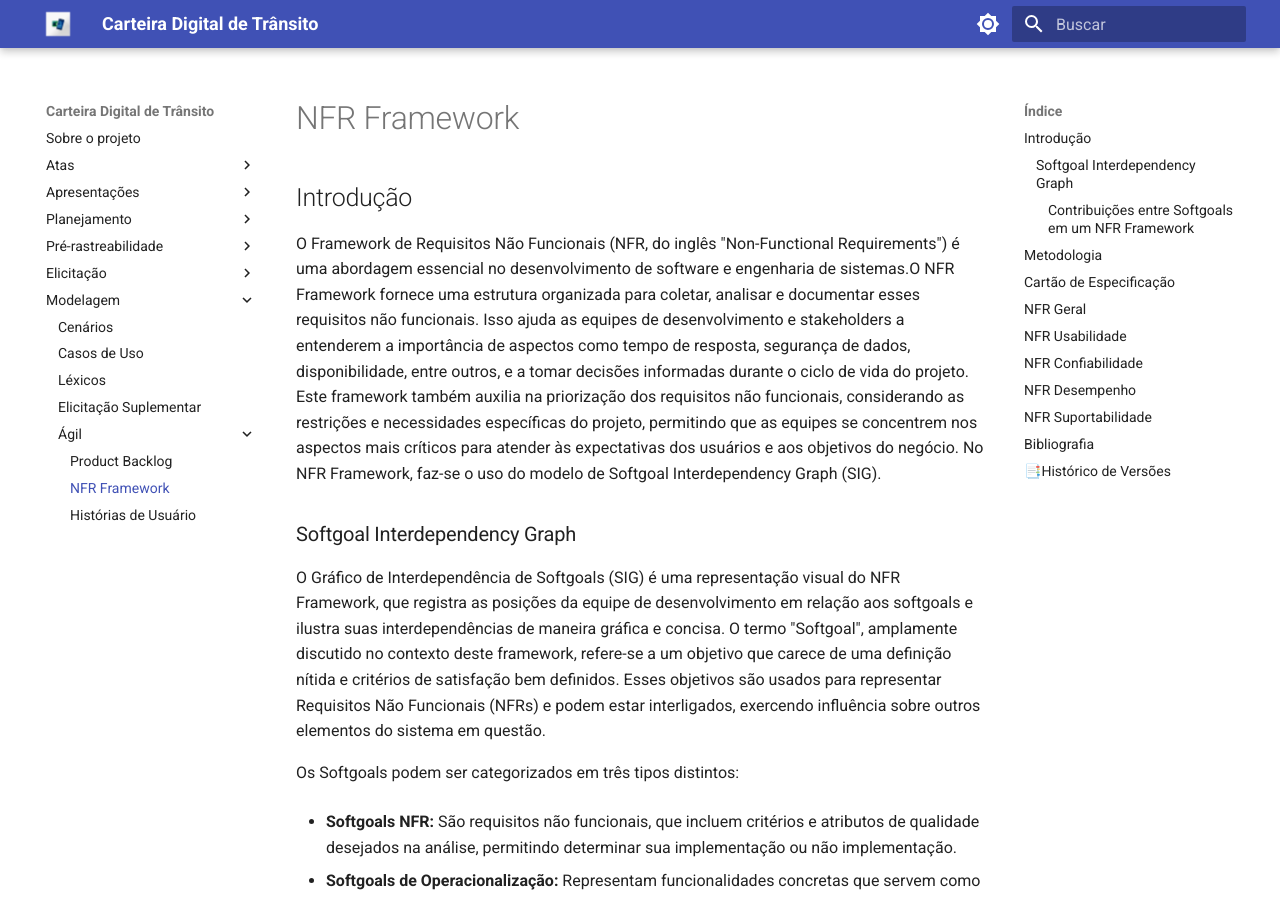
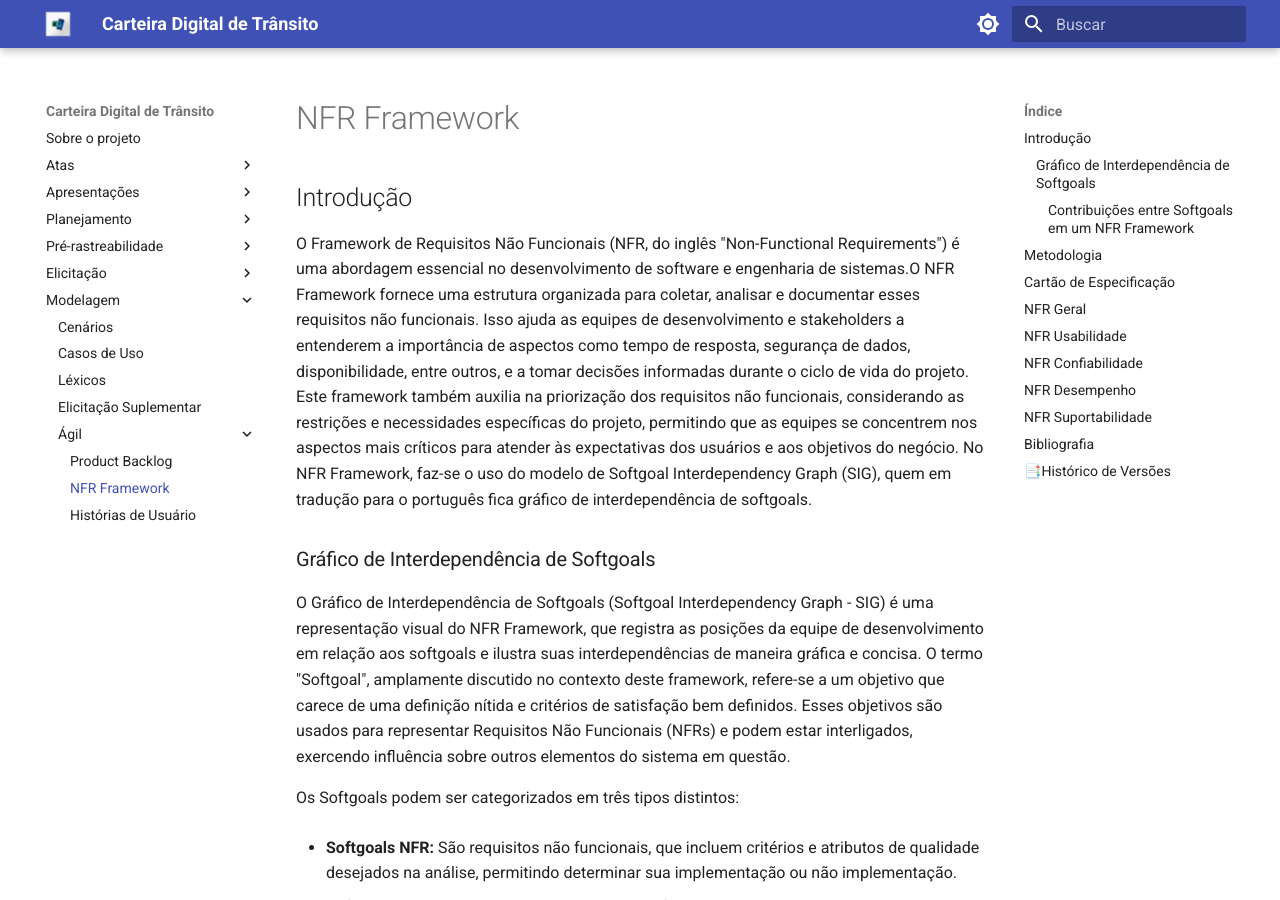
Before and after one commit to Requisitos-de-Software/2023.2-Carteira_Digital_de_Transito, an MkDocs documentation site: the page built from docs/modelagem/agil/framework.md, in a window 1280 px wide and 900 px high. Built offline with MkDocs 1.6.1 and Material for MkDocs 9.7.7, drawn with Linux system fonts in a browser that asks for light colours.

Commit message:
Update framework.md

```diff
--- a/docs/modelagem/agil/framework.md
+++ b/docs/modelagem/agil/framework.md
@@ -3,11 +3,11 @@
 ## Introdução
 
 O Framework de Requisitos Não Funcionais (NFR, do inglês "Non-Functional Requirements") é uma abordagem essencial no desenvolvimento de software e engenharia de sistemas.O NFR Framework fornece uma estrutura organizada para coletar, analisar e documentar esses requisitos não funcionais. Isso ajuda as equipes de desenvolvimento e stakeholders a entenderem a importância de aspectos como tempo de resposta, segurança de dados, disponibilidade, entre outros, e a tomar decisões informadas durante o ciclo de vida do projeto. <br/>
-Este framework também auxilia na priorização dos requisitos não funcionais, considerando as restrições e necessidades específicas do projeto, permitindo que as equipes se concentrem nos aspectos mais críticos para atender às expectativas dos usuários e aos objetivos do negócio. No NFR Framework, faz-se o uso do modelo de Softgoal Interdependency Graph (SIG).
+Este framework também auxilia na priorização dos requisitos não funcionais, considerando as restrições e necessidades específicas do projeto, permitindo que as equipes se concentrem nos aspectos mais críticos para atender às expectativas dos usuários e aos objetivos do negócio. No NFR Framework, faz-se o uso do modelo de Softgoal Interdependency Graph (SIG), quem em tradução para o português fica gráfico de interdependência de softgoals.
 
-### Softgoal Interdependency Graph
+### Gráfico de Interdependência de Softgoals
 
-O Gráfico de Interdependência de Softgoals (SIG) é uma representação visual do NFR Framework, que registra as posições da equipe de desenvolvimento em relação aos softgoals e ilustra suas interdependências de maneira gráfica e concisa. O termo "Softgoal", amplamente discutido no contexto deste framework, refere-se a um objetivo que carece de uma definição nítida e critérios de satisfação bem definidos. Esses objetivos são usados para representar Requisitos Não Funcionais (NFRs) e podem estar interligados, exercendo influência sobre outros elementos do sistema em questão.
+O Gráfico de Interdependência de Softgoals (Softgoal Interdependency Graph - SIG) é uma representação visual do NFR Framework, que registra as posições da equipe de desenvolvimento em relação aos softgoals e ilustra suas interdependências de maneira gráfica e concisa. O termo "Softgoal", amplamente discutido no contexto deste framework, refere-se a um objetivo que carece de uma definição nítida e critérios de satisfação bem definidos. Esses objetivos são usados para representar Requisitos Não Funcionais (NFRs) e podem estar interligados, exercendo influência sobre outros elementos do sistema em questão.
 
 Os Softgoals podem ser categorizados em três tipos distintos:
 
```
